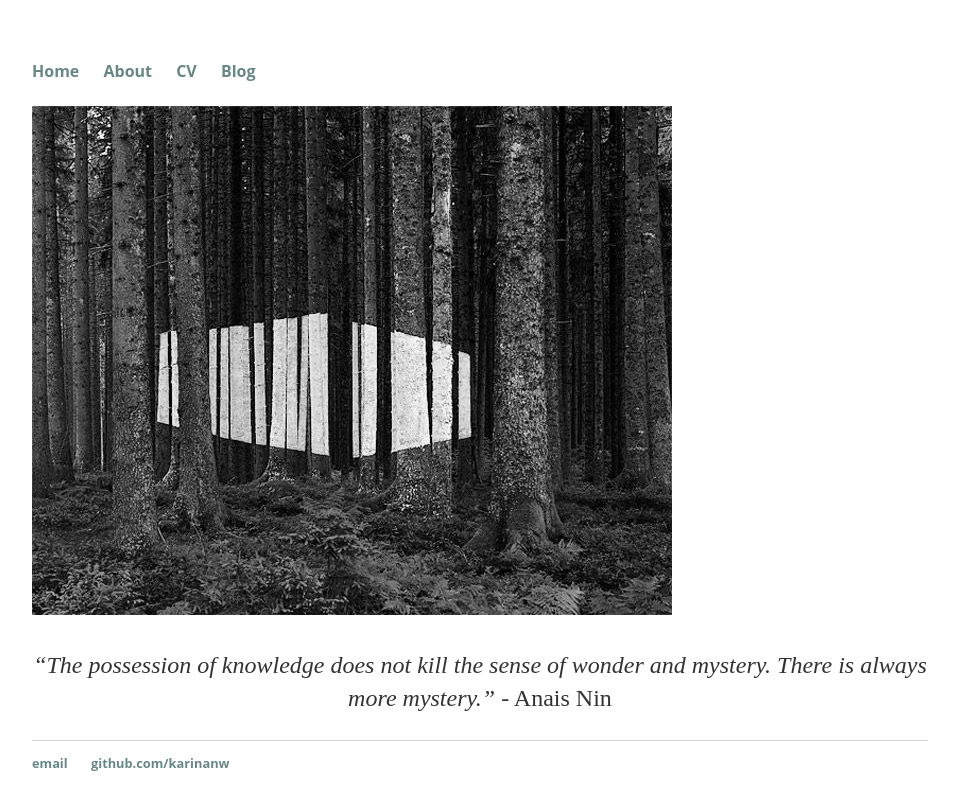
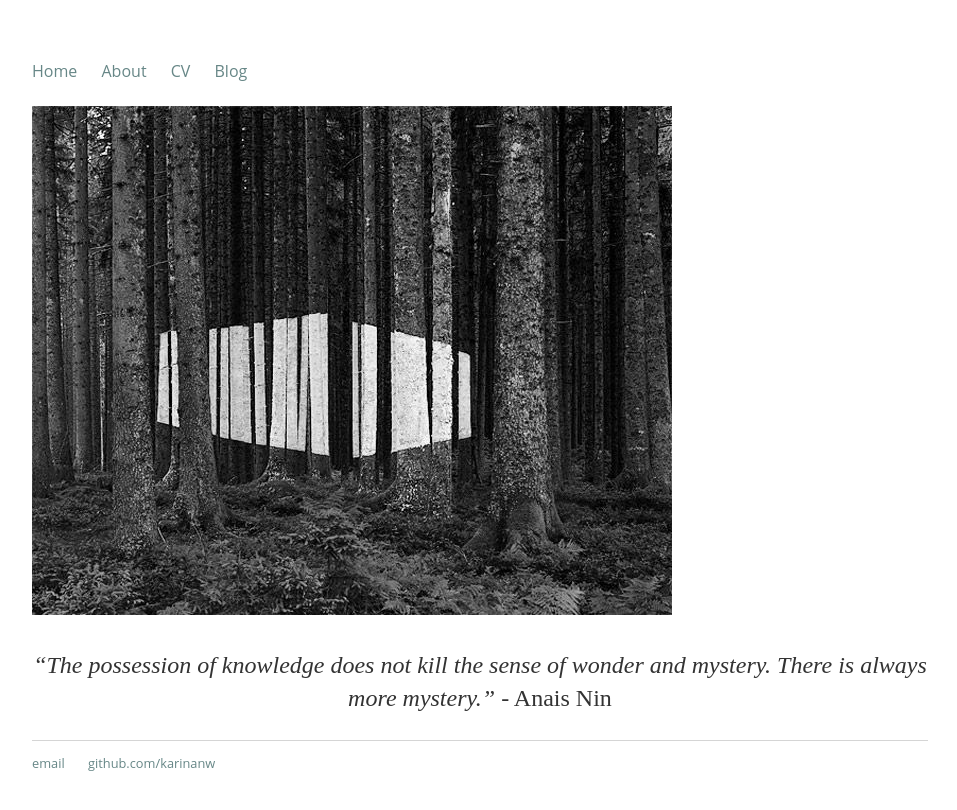
Before and after one commit to karinanw/karinanw.github.io, a Jekyll site: the page built from index.md, in a window 1280 px wide. Shown: the top 810 px of the page, without its empty margins (160-1117 px from the left). Built offline with Jekyll 4.4.1, drawn with Linux system fonts in a browser that asks for light colours.

Commit message:
Update main.css

```diff
--- a/css/main.css
+++ b/css/main.css
@@ -6,7 +6,6 @@ nav ul, footer ul {
     font-family:'Open Sans', 'Arial', 'Sans-Serif';
     padding: 0px;
     list-style: none;
-    font-weight: bold;
 }
 nav ul li, footer ul li {
     display: inline;
@@ -14,12 +13,15 @@ nav ul li, footer ul li {
 }
 a:link {
  color: #678787;
- text-decoration: none;}
+ text-decoration: none;
+}
 a:visited {
  color: DarkSlateGray;
- font-weight: normal;}
+ font-weight: normal;
+}
 a:hover {
-  text-decoration: underline;}
+  text-decoration: underline;
+}
 h1 {
     font-size: 3em;
     font-family:'Open Sans', 'Arial', 'Sans-Serif';
```
